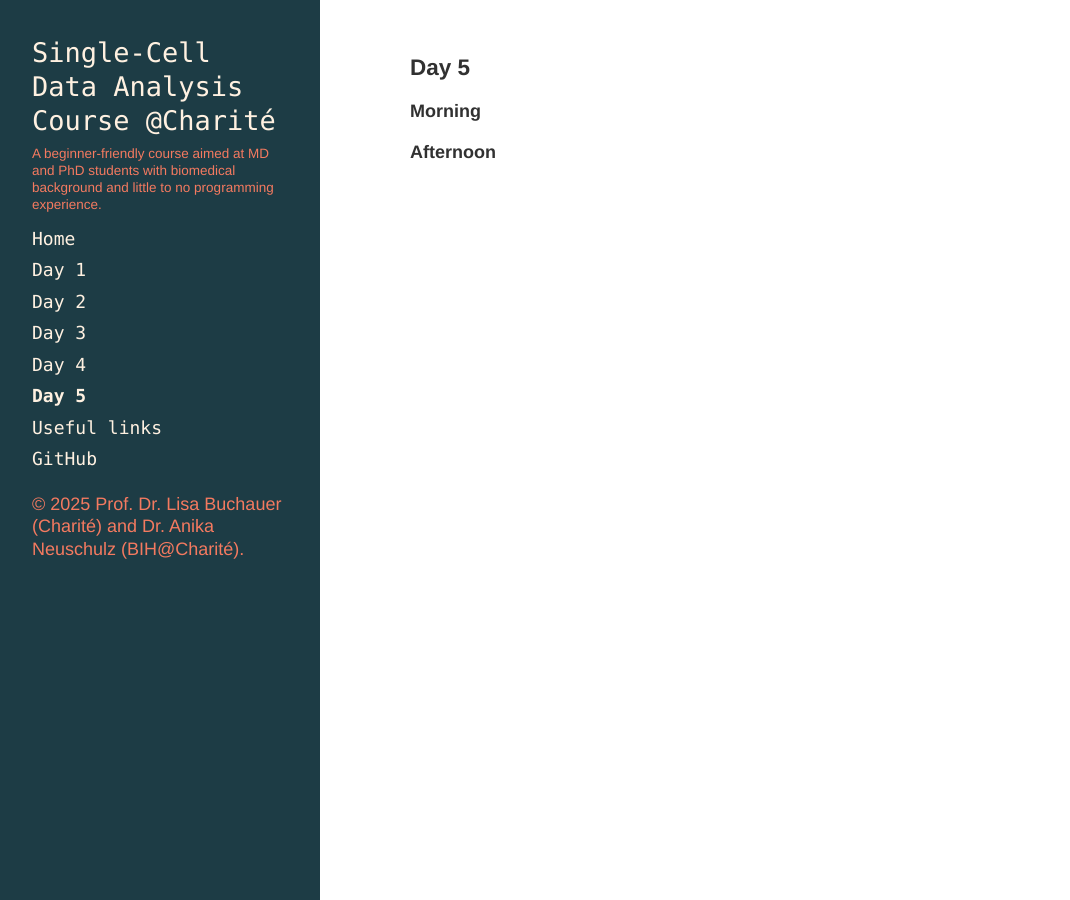
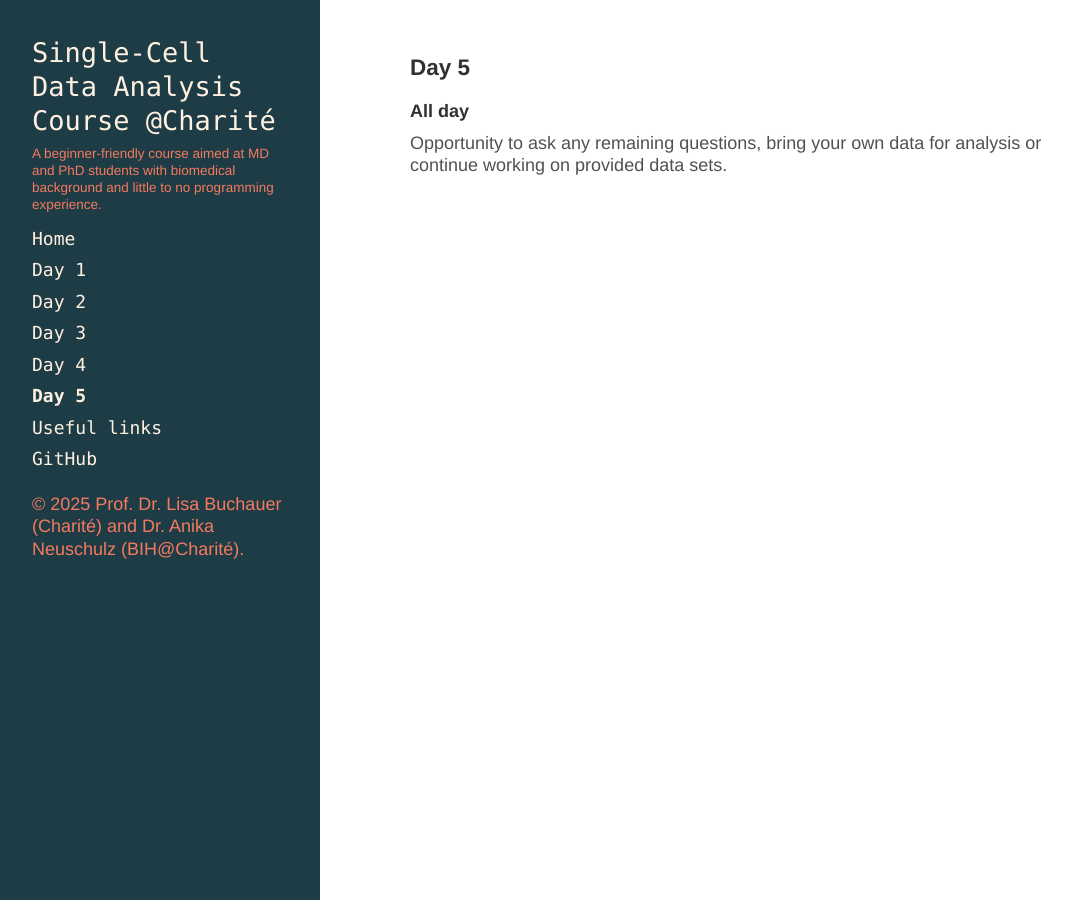
Before and after one commit to buchauer-lab/charite-sc-data-course, a Jekyll site: the page built from docs/Day5.md, in a window 1280 px wide. Shown: the whole page, without its empty margins (4-1074 px from the left). Built offline with Jekyll 4.4.1, drawn with Linux system fonts in a browser that asks for light colours; nearby versions of some CDN libraries; a style sheet for code colours, icons or effects is not loaded.

Commit message:
Update Day5.md

```diff
--- a/docs/Day5.md
+++ b/docs/Day5.md
@@ -6,6 +6,6 @@ order: 6
 
 ### Day 5
 
-#### Morning
+#### All day
 
-#### Afternoon
+Opportunity to ask any remaining questions, bring your own data for analysis or continue working on provided data sets.
```
